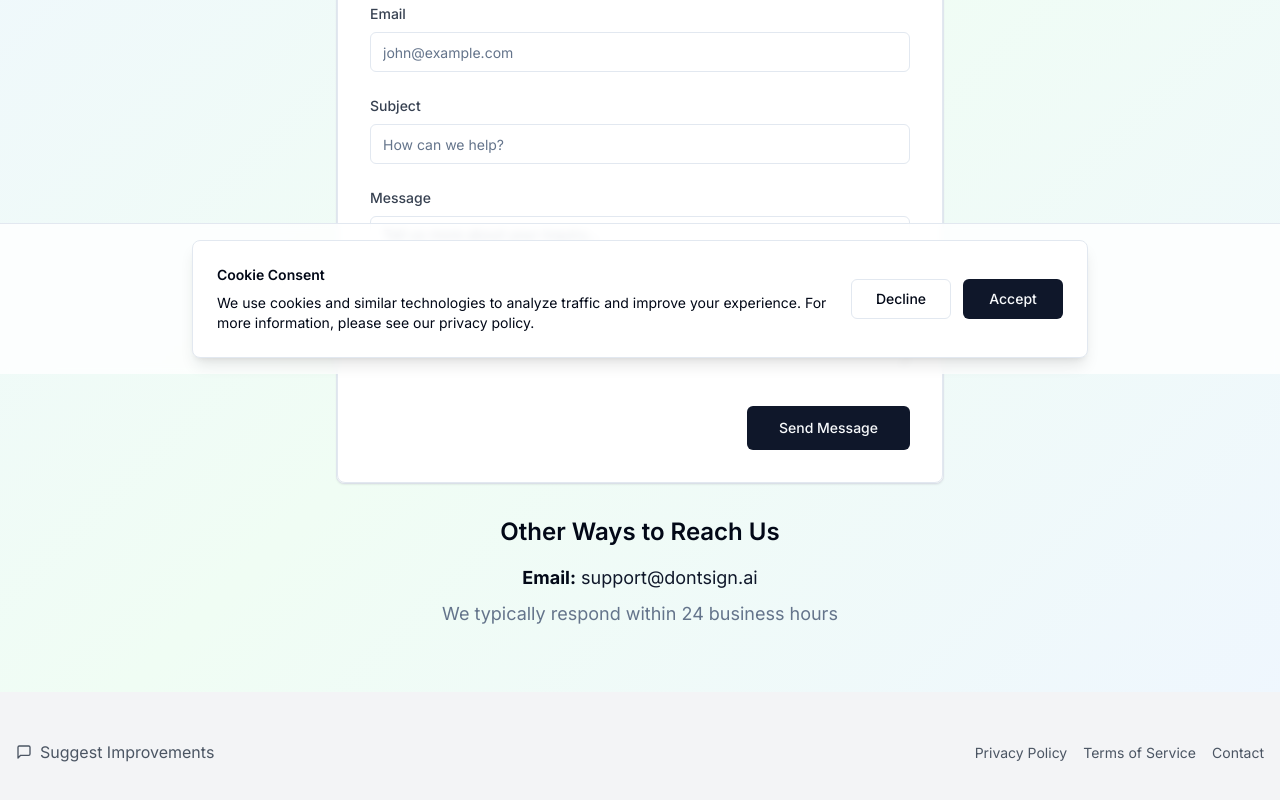
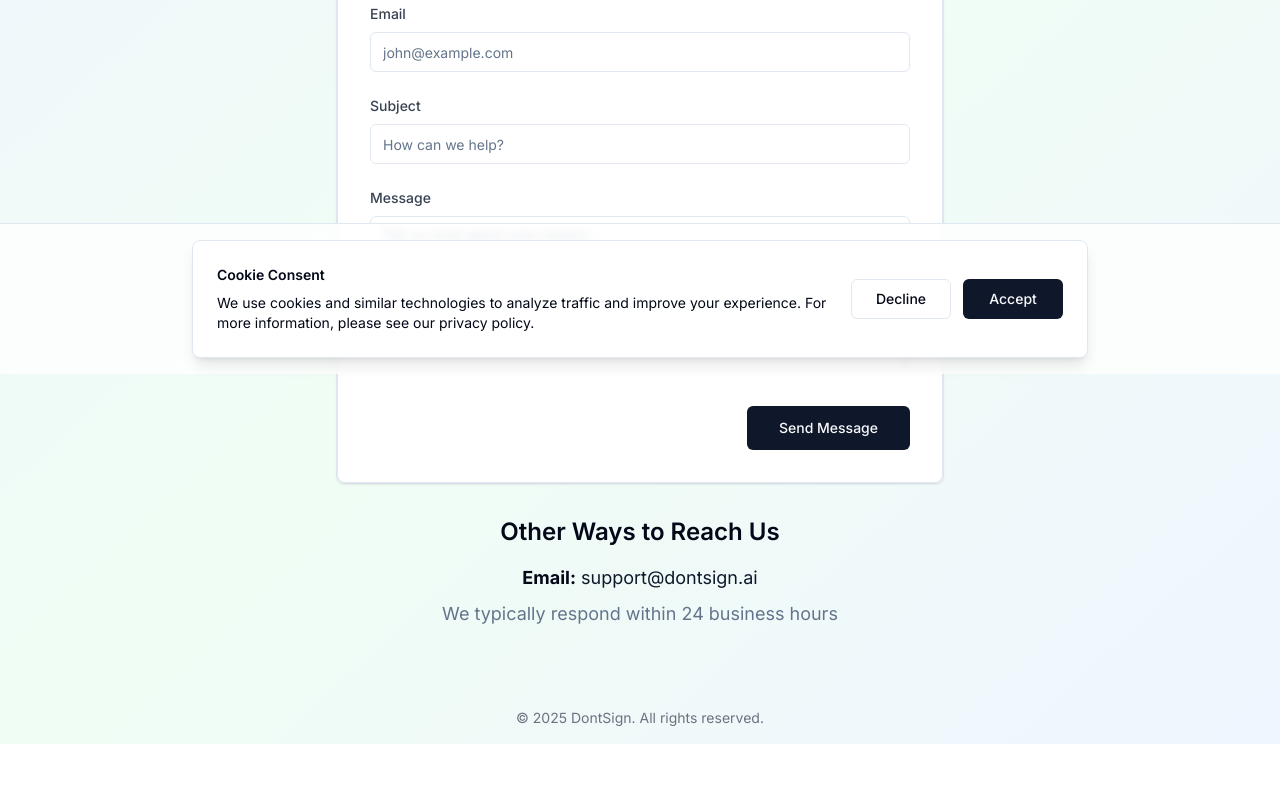
Before and after one commit to morhendos/dontsign, a Next.js app: page /contact in a window 1280 px wide. Shown: the part 426-1226 px from the top of the page. After the commit the page ends 1170 px from the top, so only its background shows below. Built offline with nearby package versions, Linux system fonts and the light colour scheme; no server answers.

Commit message:
refactor: simplify footer and layout structure

```diff
--- a/app/layout.tsx
+++ b/app/layout.tsx
@@ -1,5 +1,4 @@
 import Header from '@/components/header'
-import Footer from '@/components/footer'
 import { Analytics } from '@/components/Analytics'
 import { ThemeProvider } from '@/components/theme/theme-provider'
 import type { Metadata } from 'next'
@@ -69,7 +68,9 @@ export default function RootLayout({
             <div className="py-16 px-4">
               {children}
             </div>
-            <Footer />
+            <div className="text-center py-4 text-sm text-gray-500 dark:text-gray-400">
+              © {new Date().getFullYear()} DontSign. All rights reserved.
+            </div>
           </main>
         </ThemeProvider>
       </body>
--- a/components/footer.tsx
+++ b/components/footer.tsx
@@ -1,51 +1 @@
-import Link from "next/link";
-import { Button } from "@/components/ui/button";
-import { MessageSquare } from 'lucide-react';
-
-export default function Footer() {
-  return (
-    <footer className="bg-gray-100 dark:bg-gray-800 py-12 px-4">
-      <div className="max-w-7xl mx-auto flex flex-col md:flex-row justify-between items-center">
-        <div className="mb-8 md:mb-0">
-          <a
-            href="https://insigh.to/b/dontsignai"
-            target="_blank"
-            rel="noopener noreferrer"
-            className="
-              inline-flex items-center space-x-2
-              text-gray-600 hover:text-gray-800
-              dark:text-gray-400 dark:hover:text-gray-200
-              transition-colors duration-200
-            "
-          >
-            <MessageSquare className="h-4 w-4" />
-            <span>Suggest Improvements</span>
-          </a>
-        </div>
-        <div className="space-x-4 text-sm text-gray-600 dark:text-gray-400">
-          <Link
-            href="/privacy"
-            prefetch={false}
-            className="hover:text-gray-800 dark:hover:text-gray-200"
-          >
-            Privacy Policy
-          </Link>
-          <Link
-            href="/terms"
-            prefetch={false}
-            className="hover:text-gray-800 dark:hover:text-gray-200"
-          >
-            Terms of Service
-          </Link>
-          <Link
-            href="/contact"
-            prefetch={false}
-            className="hover:text-gray-800 dark:hover:text-gray-200"
-          >
-            Contact
-          </Link>
-        </div>
-      </div>
-    </footer>
-  );
-}
+// This component is now unused and can be safely deleted
```
